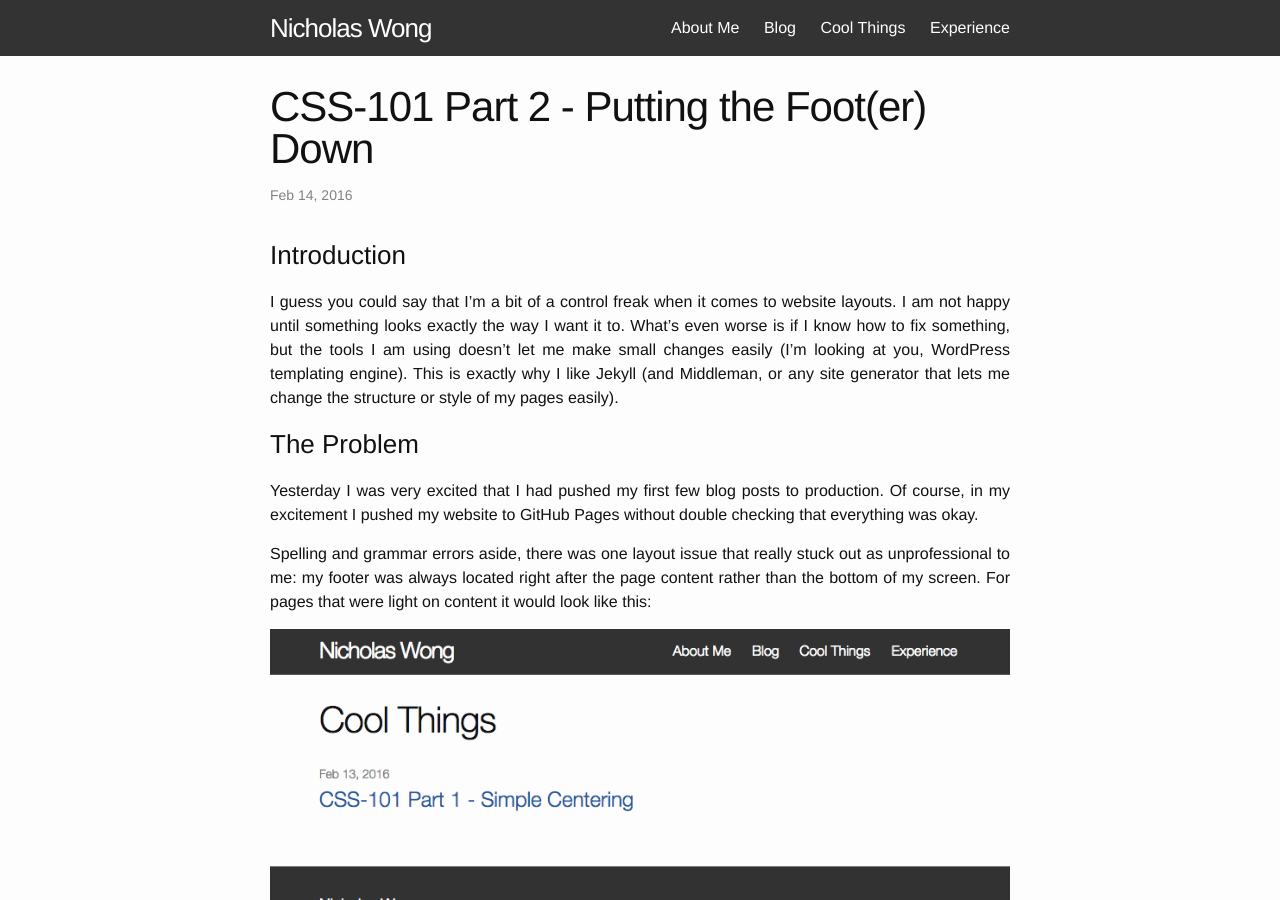
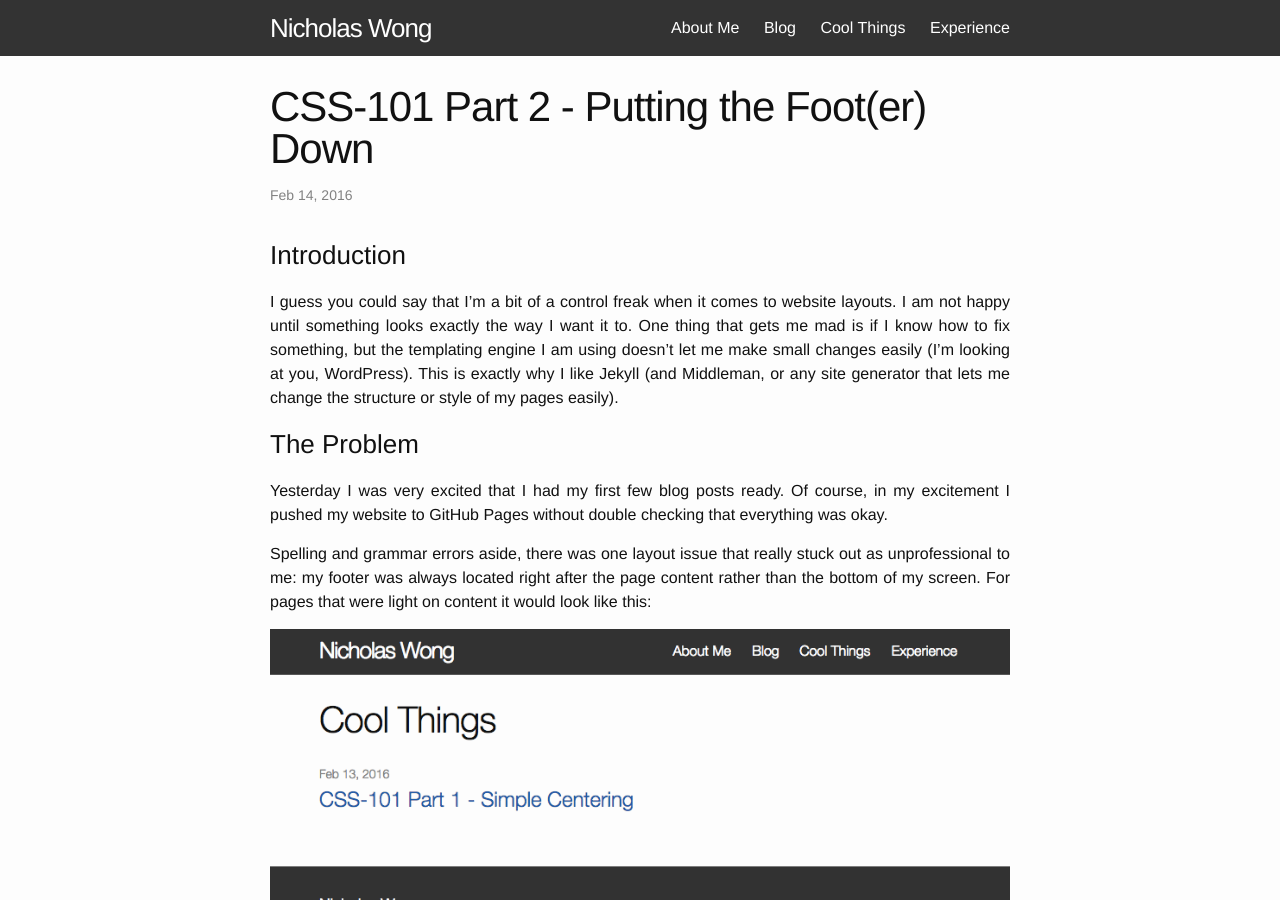
Before and after one commit to NJWong/Personal-Website, a Jekyll site: the page built from _posts/2016-02-14-CSS101-p2.markdown, in a window 1280 px wide and 900 px high. Built offline with Jekyll 4.4.1, drawn with Linux system fonts in a browser that asks for light colours; some of the changed text lies outside the part shown.

Commit message:
CSS-101-P2 | Proof read

```diff
--- a/_posts/2016-02-14-CSS101-p2.markdown
+++ b/_posts/2016-02-14-CSS101-p2.markdown
@@ -6,10 +6,10 @@
  level: beginner
 ---
 ### Introduction
-I guess you could say that I'm a bit of a control freak when it comes to website layouts. I am not happy until something looks exactly the way I want it to. What's even worse is if I know how to fix something, but the tools I am using doesn't let me make small changes easily (I'm looking at you, WordPress templating engine). This is exactly why I like Jekyll (and Middleman, or any site generator that lets me change the structure or style of my pages easily).
+I guess you could say that I'm a bit of a control freak when it comes to website layouts. I am not happy until something looks exactly the way I want it to. One thing that gets me mad is if I know how to fix something, but the templating engine I am using doesn't let me make small changes easily (I'm looking at you, WordPress). This is exactly why I like Jekyll (and Middleman, or any site generator that lets me change the structure or style of my pages easily).
 
 ### The Problem
-Yesterday I was very excited that I had pushed my first few blog posts to production. Of course, in my excitement I  pushed my website to GitHub Pages without double checking that everything was okay.
+Yesterday I was very excited that I had my first few blog posts ready. Of course, in my excitement I pushed my website to GitHub Pages without double checking that everything was okay.
 
 Spelling and grammar errors aside, there was one layout issue  that really stuck out as unprofessional to me: my footer was always located right after the page content rather than the bottom of my screen. For pages that were light on content it would look like this:
 
@@ -24,9 +24,9 @@
 
 Much nicer! How would I accomplish this? Why, with Flexbox of course.
 
-There are a number of ways to accomplish this - just a quick Google for "CSS Sticky Footer" reveals solutions ranging from <code>position: absolute;</code>, clearfixes, even hacky JS that inserts the footer element after the page loads... however none of these worked for a footer whose height is not defined. Flexbox to the rescue!
+There are a number of ways to accomplish this - just a quick Google for "CSS Sticky Footer" reveals solutions ranging from position: absolute, clearfixes, even hacky JS that inserts the footer element after the page loads... however none of these worked for a footer whose height is not defined. Flexbox to the rescue!
 
-I'm not too concerned with supporting early versions of IE, so I stuck with the elegance of Flexbox to achieve me Sticky Footer.
+I'm not too concerned with supporting early versions of IE, so I stuck with the elegance of Flexbox to achieve my Sticky Footer.
 
 Here is the default layout for my Jekyll pages:
 {% highlight html %}
```
